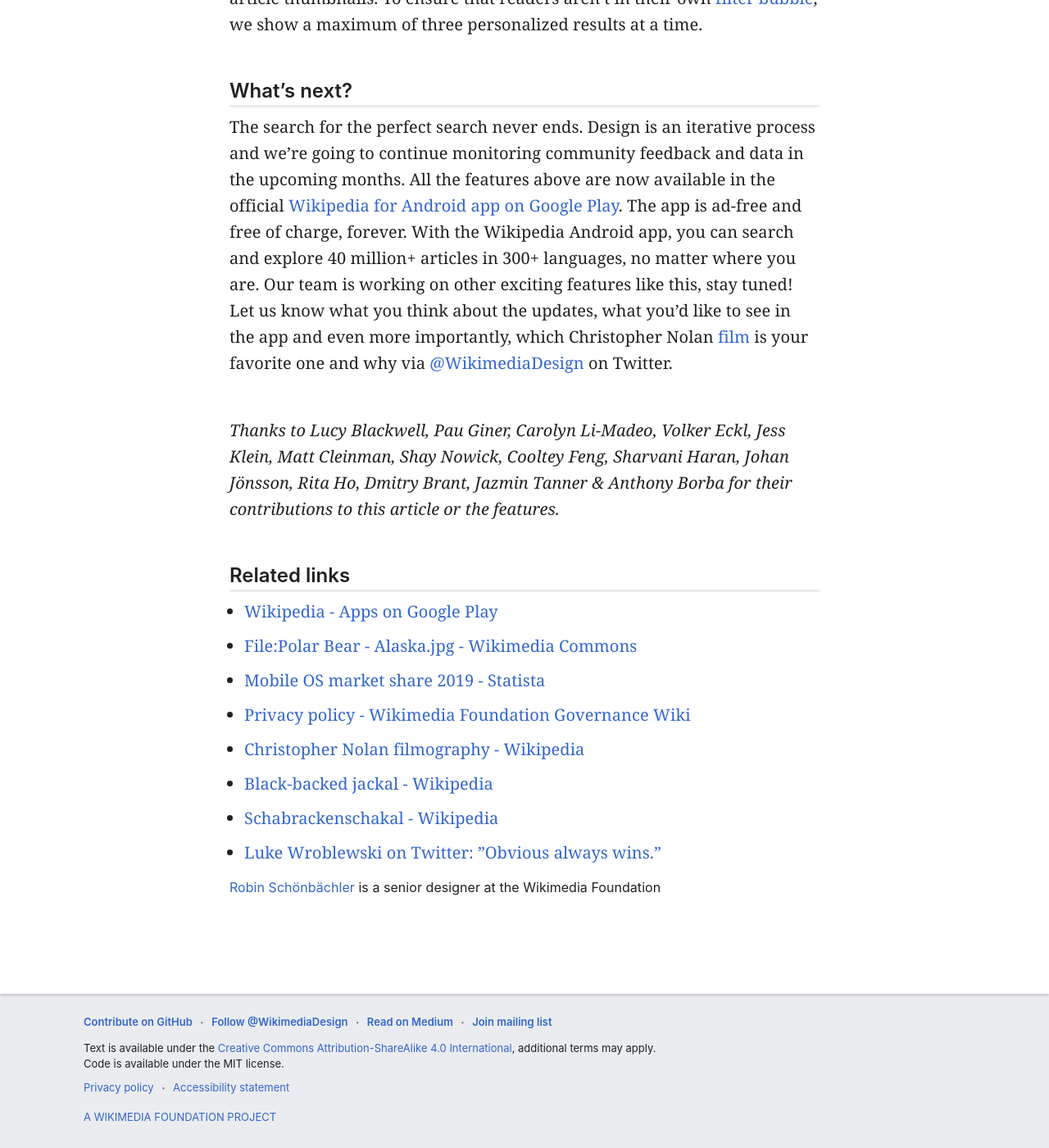
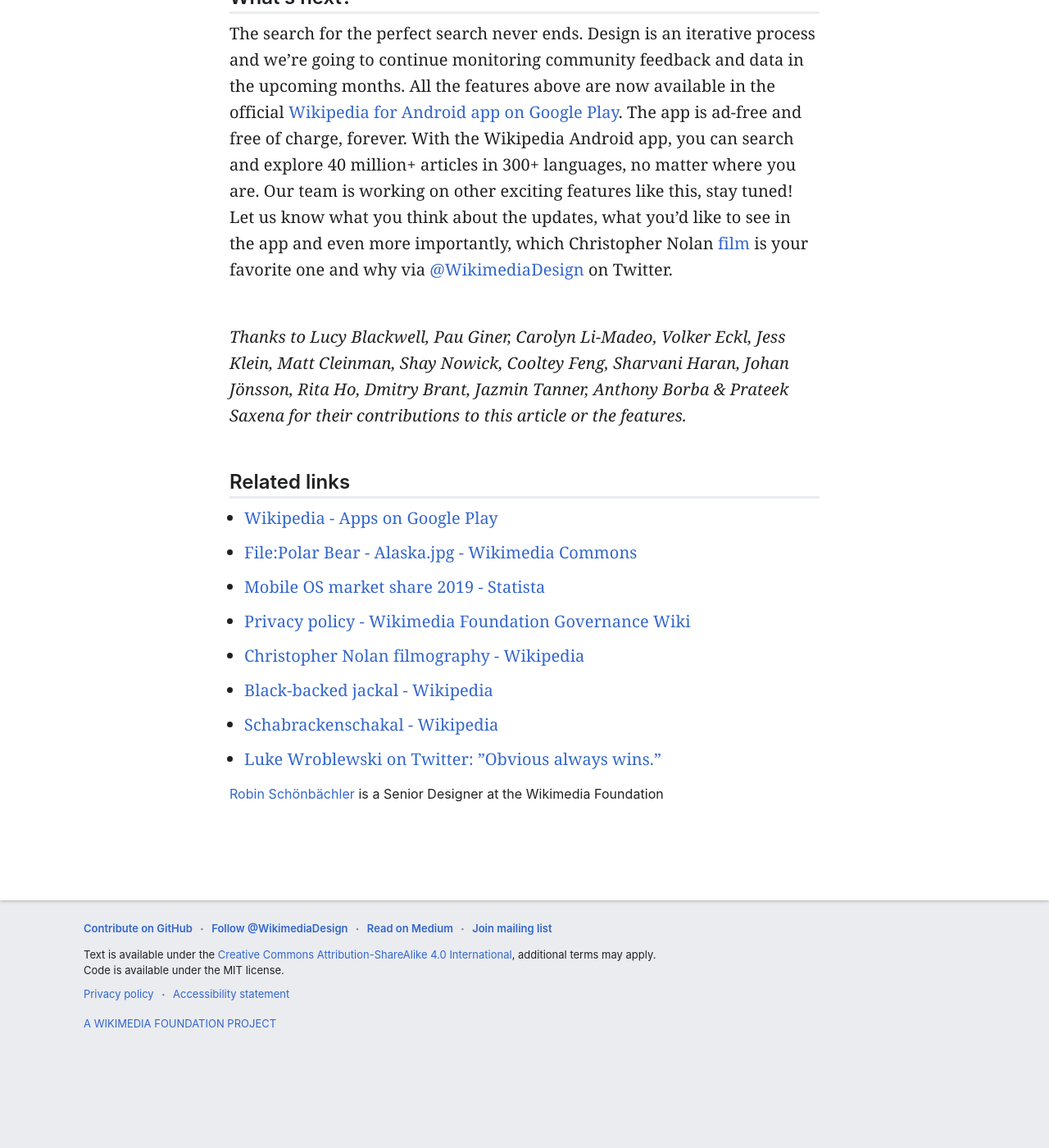
Before and after one commit to wikimedia/design-blog, a Jekyll site: the page built from _posts/2021-02-11-search-on-wikipedia.md, in a window 1280 px wide and 1400 px high, scrolled down 10760 px. Shown: the whole window at 82% size. Built offline with Jekyll 4.4.1, drawn with Linux system fonts in a browser that asks for light colours; some web fonts are replaced; after the commit the page ends 12046 px from its top, so only the background shows below that; some of the changed text lies outside the part shown.

Commit message:
fix: corrections on android search post
Change-Id: If58693d0d1d547f54588edd0dd0e07347399a73d

```diff
--- a/_posts/2021-02-11-search-on-wikipedia.md
+++ b/_posts/2021-02-11-search-on-wikipedia.md
@@ -161,7 +158,7 @@
 
 The search for the perfect search never ends. Design is an iterative process and we’re going to continue monitoring community feedback and data in the upcoming months. All the features above are now available in the official [Wikipedia for Android app on Google Play](https://play.google.com/store/apps/details?id=org.wikipedia). The app is ad-free and free of charge, forever. With the Wikipedia Android app, you can search and explore 40 million+ articles in 300+ languages, no matter where you are. Our team is working on other exciting features like this, stay tuned! Let us know what you think about the updates, what you’d like to see in the app and even more importantly, which Christopher Nolan [film](https://en.wikipedia.org/wiki/Christopher_Nolan_filmography) is your favorite one and why via [@WikimediaDesign](https://twitter.com/WikimediaDesign) on Twitter.
 
-*Thanks to Lucy Blackwell, Pau Giner, Carolyn Li-Madeo, Volker Eckl, Jess Klein, Matt Cleinman, Shay Nowick, Cooltey Feng, Sharvani Haran, Johan Jönsson, Rita Ho, Dmitry Brant, Jazmin Tanner & Anthony Borba for their contributions to this article or the features.*
+*Thanks to Lucy Blackwell, Pau Giner, Carolyn Li-Madeo, Volker Eckl, Jess Klein, Matt Cleinman, Shay Nowick, Cooltey Feng, Sharvani Haran, Johan Jönsson, Rita Ho, Dmitry Brant, Jazmin Tanner, Anthony Borba & Prateek Saxena for their contributions to this article or the features.*
 
 ## Related links
 
@@ -175,5 +172,5 @@
 - [Luke Wroblewski on Twitter: ”Obvious always wins.”](https://twitter.com/LukeW/status/454637989503590400)
 
 <p class="post__authors">
-  <a href="https://twitter.com/scblr">Robin Schönbächler</a> is a senior designer at the Wikimedia Foundation
+  <a href="https://twitter.com/scblr">Robin Schönbächler</a> is a Senior Designer at the Wikimedia Foundation
 </p>
```
Also changed, not shown: other parts of _posts/2021-02-11-search-on-wikipedia.md (+1 -4 lines), 2 other files.
